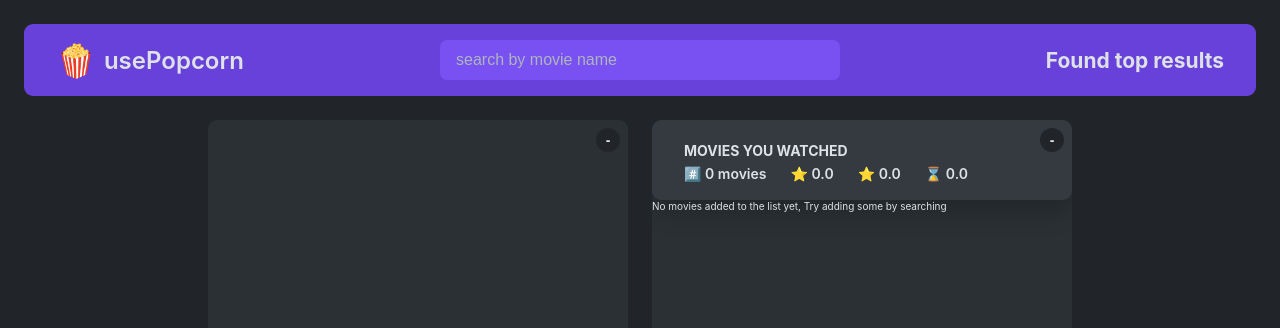
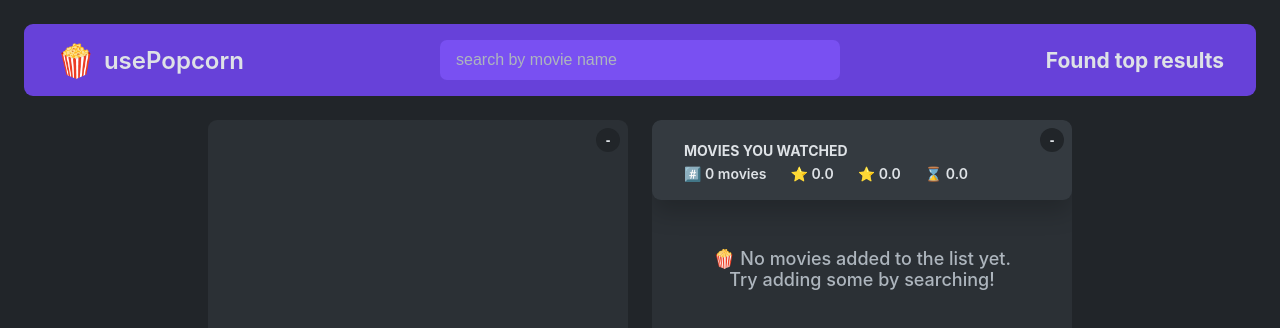
Before and after one commit to msshaikh1717/udemy-part2, a React (Vite) app: page / in a window 1280 px wide. Shown: the top 328 px of the page. Built offline with nearby package versions, Linux system fonts and the light colour scheme.

Commit message:
fix UI of empty watchList

```diff
--- a/src/features/usePopCorn/WatchList/WatchList.jsx
+++ b/src/features/usePopCorn/WatchList/WatchList.jsx
@@ -151,7 +151,10 @@ function WatchList() {
               ))}
             </ul>
           ) : (
-            <p>No movies added to the list yet, Try adding some by searching</p>
+            <p className="empty-message">
+              <span>🍿</span> No movies added to the list yet. Try adding some
+              by searching!
+            </p>
           )}
         </>
       ) : (
--- a/src/starter-usePopCorn/index.css
+++ b/src/starter-usePopCorn/index.css
@@ -119,6 +119,14 @@ body {
   text-align: center;
   font-size: 2rem;
   padding: 4.8rem;
+}
+
+.empty-message {
+  text-align: center;
+  font-size: 1.8rem;
+  padding: 4.8rem;
+  font-weight: 500;
+  color: var(--color-text-dark);
 }
 
 .btn-toggle {
```
Also changed, not shown: 2 other files (tests, documents, lock files or other folders).
